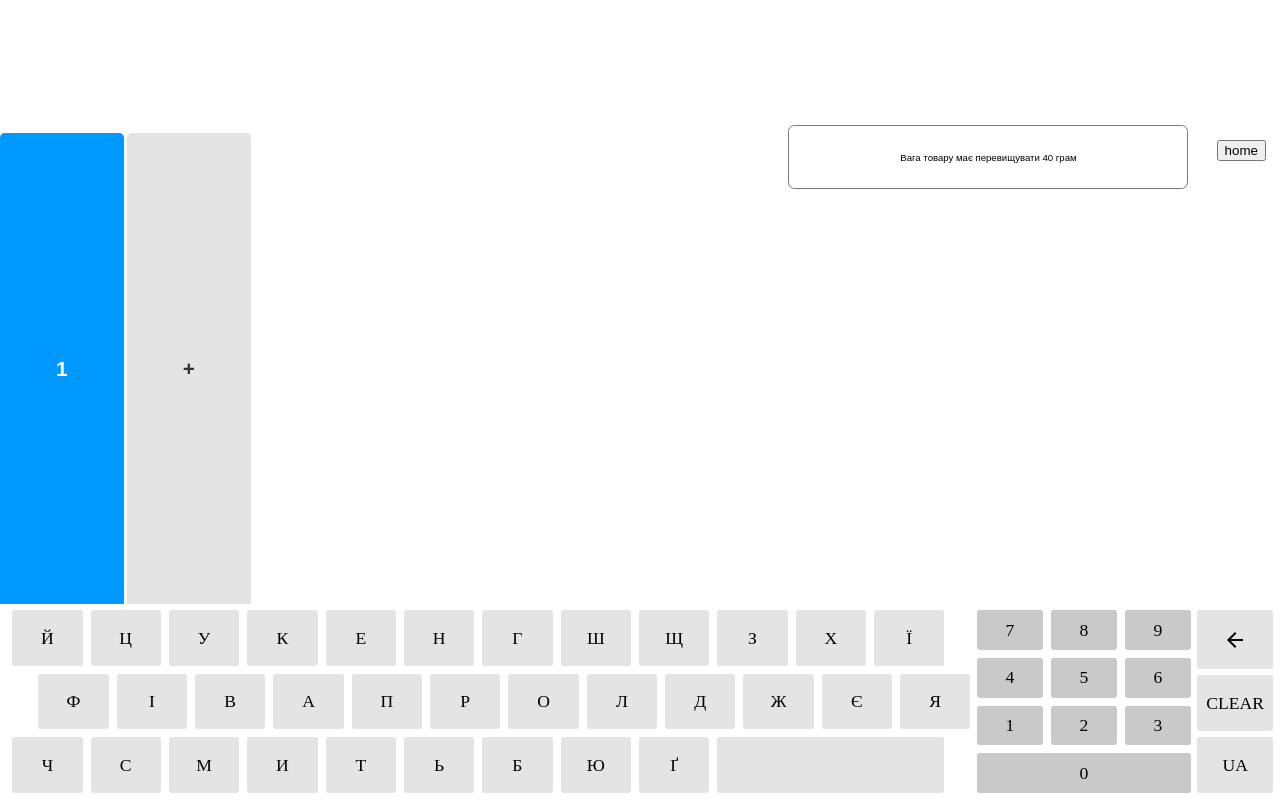
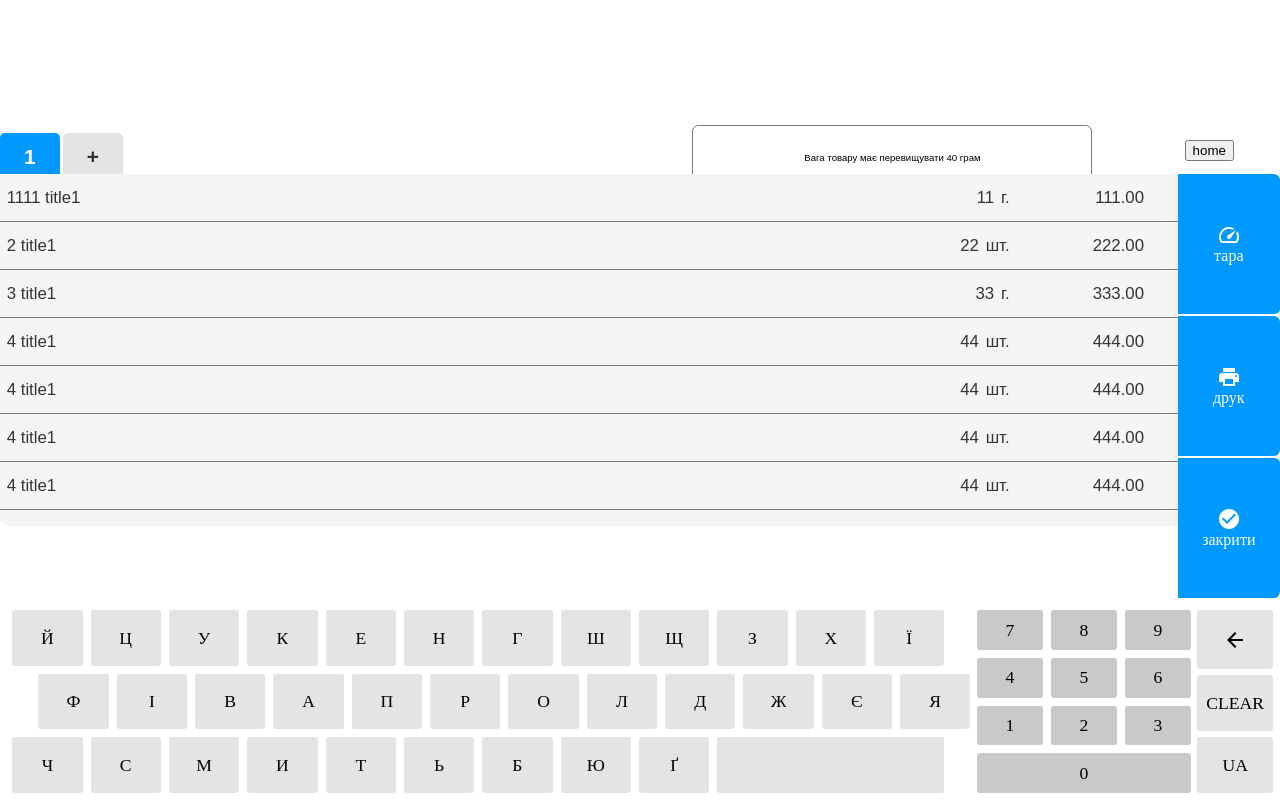
Before and after one commit to NeverSmileMan/testo, a React (Create React App) app: page / in a window 1280 px wide. Built offline with nearby package versions, Linux system fonts and the light colour scheme.

Commit message:
add table & buttons

```diff
--- a/src/App.tsx
+++ b/src/App.tsx
@@ -5,9 +5,7 @@ import KeyboardGrid from './keyboard/keyboard';
 import {keyBoard} from './keyboard/settings';
 import KeyboardFlex from './keyboard.flex/keyboard.flex';
 import {keyBoardFlex} from './keyboard.flex/settings.flex';
-import Tabs from './tabs/Tabs';
-import Hints from './tabs/Hints';
-import HomeButton from './tabs/HomeButton';
+import Main from './main';
 
 
 const useStyles = makeStyles({
@@ -27,23 +25,7 @@ const useStyles = makeStyles({
     width: '100%',
     height: '30%',
   },
-  grid: {
-    display: 'grid',
-    gridTemplateColumns: '60% 40%',
-    gridTemplateRows: '10% 90%',
 
-  },
-  gridTab: {
-    gridColumn: '1 / 3',
-    gridRow: '1 / 3',
-  },
-  gridInfo: {
-    gridColumn: '2 / 3',
-    gridRow: '1 / 2',
-    display: 'flex',
-    justifyContent: 'space-around',
-
-  },
     '@global': {
       '::-webkit-scrollbar': {
         width: '40px',
@@ -79,14 +61,8 @@ function App() {
         <div className={classes.scale}>
         </div>
         <div className={classes.mainWrap}>
-          <div className={`${classes.main} ${classes.grid}`}>
-            <div className={classes.gridTab}>
-              <Tabs/>
-            </div>
-            <div className={classes.gridInfo}>
-              <Hints/>
-              <HomeButton/>
-            </div>
+          <div className={`${classes.main}`}>
+            <Main />
           </div>
           <div className={classes.keyboardWrap}>
             <KeyboardGrid service={ActiveInputServise} keyboardLayout={keyBoard}/>
--- /dev/null
+++ b/src/main.tsx
@@ -0,0 +1,79 @@
+import React from 'react'
+import { useTheme, makeStyles  } from '@material-ui/core/styles';
+
+
+import Tabs from './tabs/Tabs';
+import Hints from './tabs/Hints';
+import HomeButton from './tabs/HomeButton';
+import GroupBtn from './functional-buttons/groupBtn';
+import AddedItemsTable from './added.items.table/added.items.table';
+
+//---------plugs---------------
+
+import {values} from './plugs/added.items'
+
+//-----------------------------
+
+
+
+const useStyles = makeStyles({
+	header: {
+    width: '100%',
+    height: '10%',
+    display: 'flex',
+  },
+	tab: {
+    width: '100%',
+    height: '100%',
+  },
+	info: {
+    width: '100%',
+    height: '100%',
+    display: 'flex',
+    justifyContent: 'space-around',
+  },
+	bodyWrap: {
+    width: '100%',
+    height: '90%',
+    display: 'flex',
+  },
+	body: {
+    width: '92%',
+    height: '100%',
+  },
+	sideButtons: {
+    width: '8%',
+    height: '100%',
+    display: 'flex',
+  },
+});
+
+
+
+export default function Main() {
+
+	const classes = useStyles();
+
+  return (
+    <>
+    <div className={classes.header}>
+      <div className={classes.tab}>
+        <Tabs/>
+      </div>
+      <div className={classes.info}>
+        <Hints/>
+        <HomeButton/>
+      </div>
+    </div>
+    <div className={classes.bodyWrap}>
+      <div className={classes.body}>
+
+        <AddedItemsTable values={values} onClick={'onClick' as any} active={null}/>
+      </div>
+      <div className={classes.sideButtons}>
+        <GroupBtn />
+      </div>
+    </div>
+    </>
+  )
+}
--- /dev/null
+++ b/src/plugs/added.items.ts
@@ -0,0 +1,164 @@
+
+//----------------------------------------------
+type ItemType = 'ваговий' | 'штучний'; // заменить
+
+export interface Item {
+	//import need
+	code: string;
+	name: string;
+	amount: number;
+	cost: number;
+	type: ItemType;
+}
+export const values: Array<Item> = [
+	//import need
+	{
+		code: '1111',
+		name: 'title1',
+		amount: 11,
+		cost: 111,
+		type: 'ваговий',
+	},
+	{
+		code: '2',
+		name: 'title1',
+		amount: 22,
+		cost: 222,
+		type: 'штучний',
+	},
+	{
+		code: '3',
+		name: 'title1',
+		amount: 33,
+		cost: 333,
+		type: 'ваговий',
+	},
+	{
+		code: '4',
+		name: 'title1',
+		amount: 44,
+		cost: 444,
+		type: 'штучний',
+	},
+	{
+		code: '4',
+		name: 'title1',
+		amount: 44,
+		cost: 444,
+		type: 'штучний',
+	},
+	{
+		code: '4',
+		name: 'title1',
+		amount: 44,
+		cost: 444,
+		type: 'штучний',
+	},
+	{
+		code: '4',
+		name: 'title1',
+		amount: 44,
+		cost: 444,
+		type: 'штучний',
+	},
+	{
+		code: '4',
+		name: 'title1',
+		amount: 44,
+		cost: 444,
+		type: 'штучний',
+	},
+	{
+		code: '4',
+		name: 'title1',
+		amount: 44,
+		cost: 444,
+		type: 'штучний',
+	},
+	{
+		code: '4',
+		name: 'title1',
+		amount: 44,
+		cost: 444,
+		type: 'штучний',
+	},
+	{
+		code: '4',
+		name: 'title1',
+		amount: 44,
+		cost: 444,
+		type: 'штучний',
+	},
+	{
+		code: '4',
+		name: 'title1',
+		amount: 44,
+		cost: 444,
+		type: 'штучний',
+	},
+	{
+		code: '4',
+		name: 'title1',
+		amount: 44,
+		cost: 444,
+		type: 'штучний',
+	},
+	{
+		code: '4',
+		name: 'title1',
+		amount: 44,
+		cost: 444,
+		type: 'штучний',
+	},
+	{
+		code: '4',
+		name: 'title1',
+		amount: 44,
+		cost: 444,
+		type: 'штучний',
+	},
+	{
+		code: '4',
+		name: 'title1',
+		amount: 44,
+		cost: 444,
+		type: 'штучний',
+	},
+	{
+		code: '4',
+		name: 'title1',
+		amount: 44,
+		cost: 444,
+		type: 'штучний',
+	},
+	{
+		code: '4',
+		name: 'title1',
+		amount: 44,
+		cost: 444,
+		type: 'штучний',
+	},
+	{
+		code: '4',
+		name: 'title1',
+		amount: 44,
+		cost: 444,
+		type: 'штучний',
+	},
+	{
+		code: '4',
+		name: 'title1',
+		amount: 44,
+		cost: 444,
+		type: 'штучний',
+	},
+	{
+		code: '4',
+		name: 'title1',
+		amount: 44,
+		cost: 444,
+		type: 'штучний',
+	},
+];
+
+//----------------------------------------------
```
